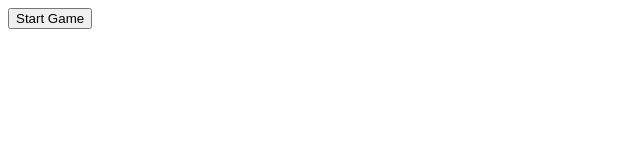
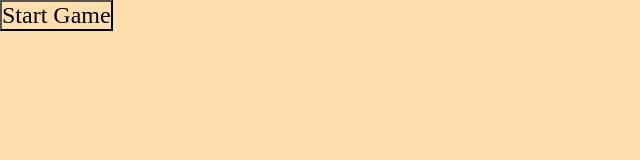
Before and after one commit to ViryF/Melting_Ice_Cream_Game, a plain HTML site: page index.html in a window 1280 px wide. Shown: the whole page, without its empty margins (0-640 px from the left). Drawn offline with Linux system fonts and the light colour scheme.

Commit message:
updating CSS

```diff
--- a/CSS/home.css
+++ b/CSS/home.css
@@ -0,0 +1,10 @@
+* {
+  padding: 0;
+  margin: 0;
+  font-family: 'playfair Display', serif;
+  background-color: navajowhite;
+}
+
+button {
+  font-size: 150%;
+}
```
Also changed, not shown: game.html (+0 -1 lines).
